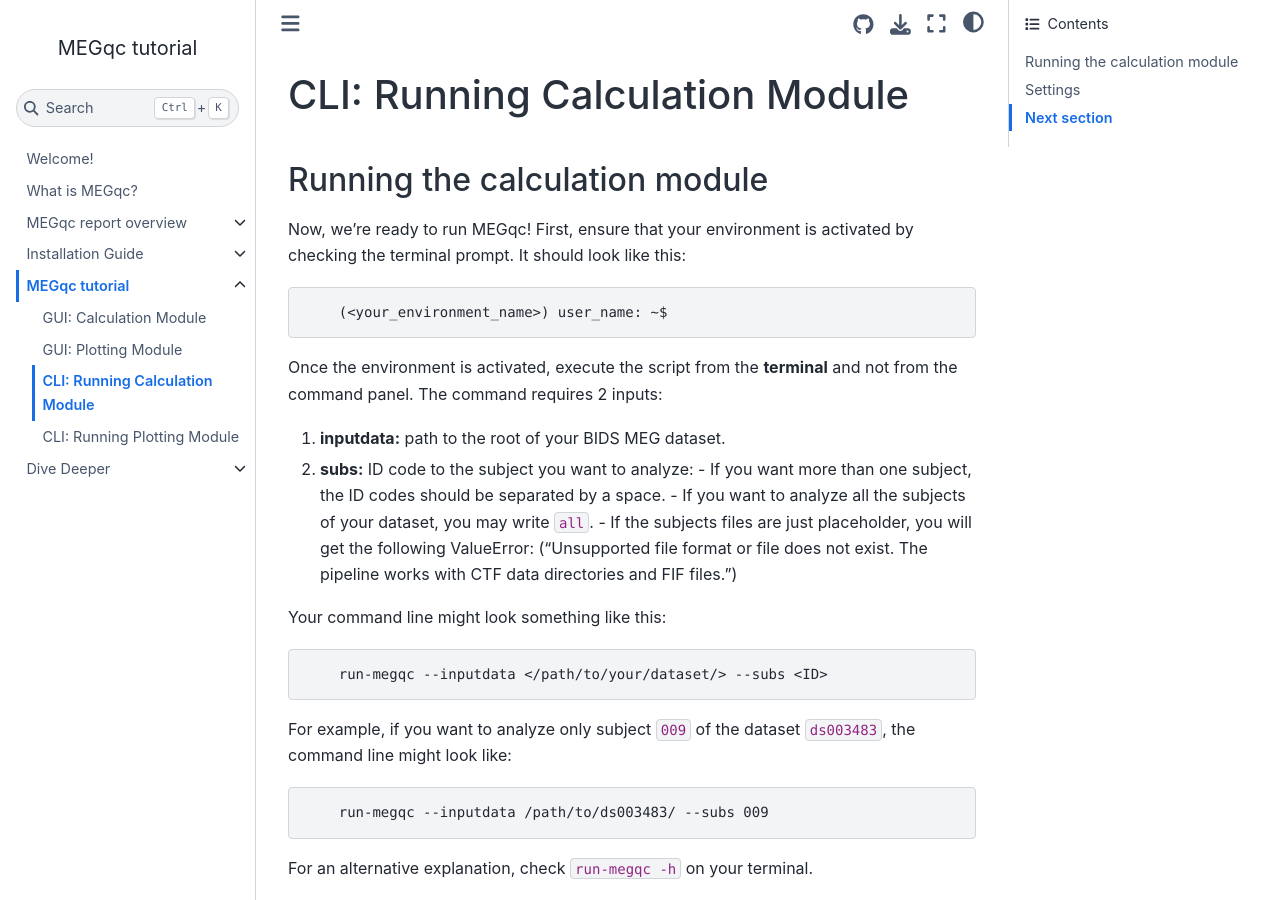
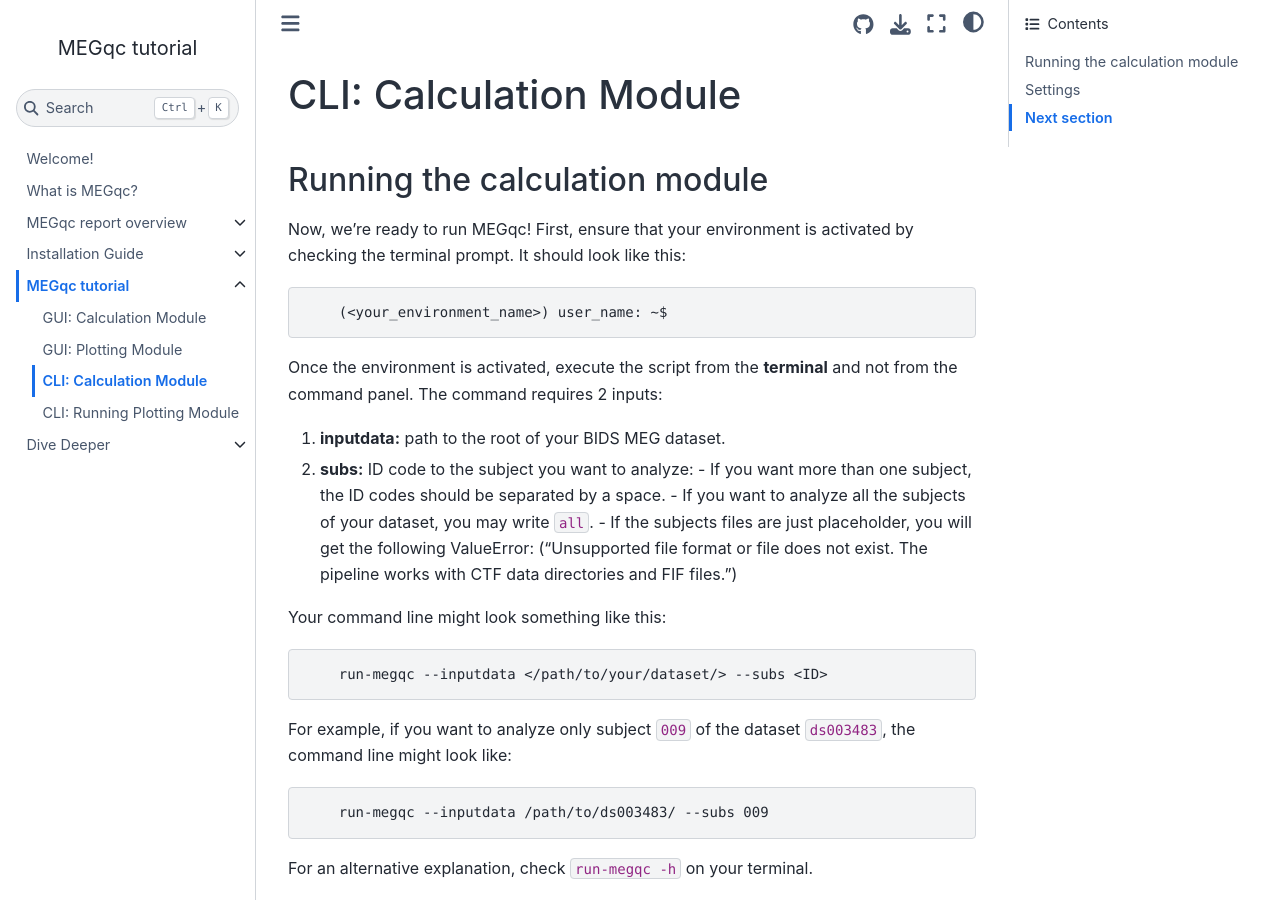
Before and after one commit to ANCPLabOldenburg/megqc_documentation, a Jupyter Book: the page built from tutorial/calc_cli.md, in a window 1280 px wide and 900 px high. Built offline with Jupyter Book 1.0.4 settings and Sphinx 7.4.7 and the Sphinx Book theme 1.1.4, drawn with Linux system fonts in a browser that asks for light colours.

Commit message:
Update calc_cli.md

```diff
--- a/tutorial/calc_cli.md
+++ b/tutorial/calc_cli.md
@@ -1,4 +1,4 @@
-# CLI: Running Calculation Module
+# CLI: Calculation Module
 
 ## Running the calculation module
 Now, we're ready to run MEGqc! First, ensure that your environment is activated by checking the terminal prompt. It should look like this:
```
